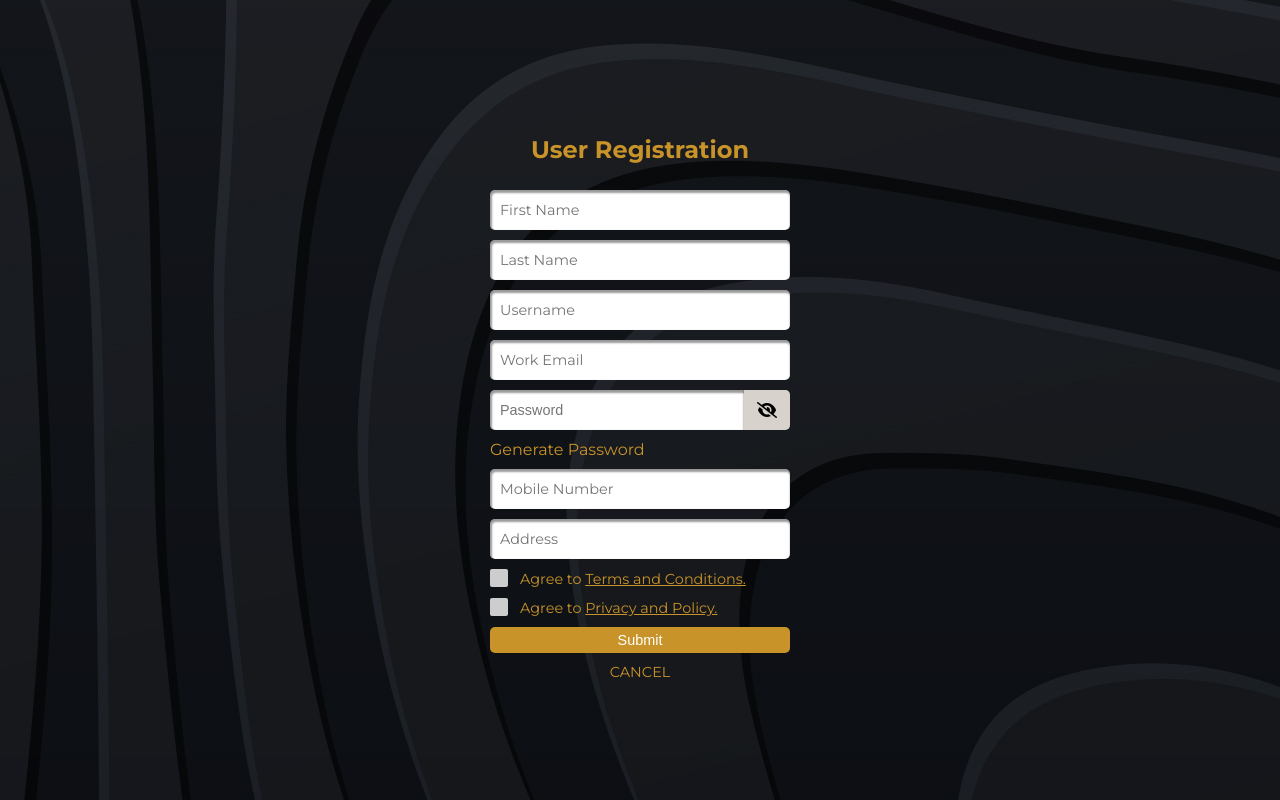
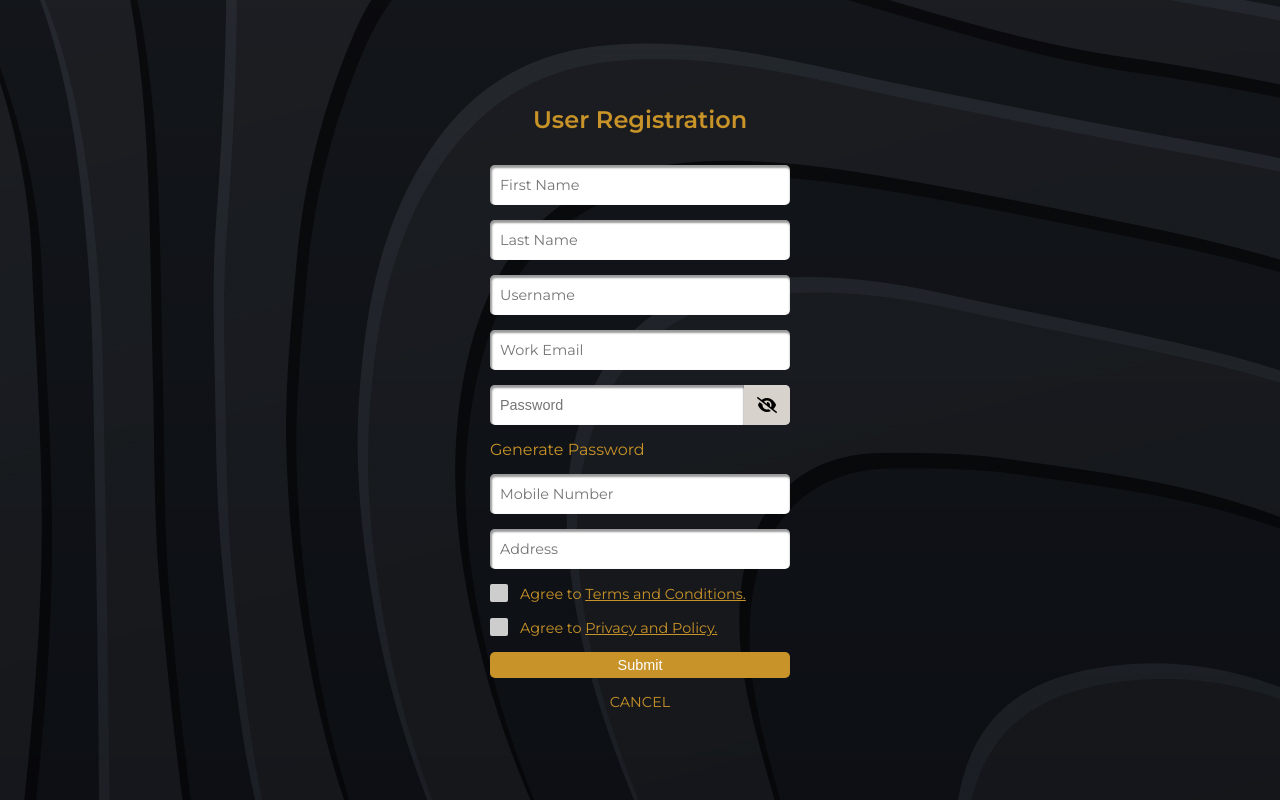
Before and after one commit to ace-caspe/aopc-cms-design, a plain HTML site: page regisration.html in a window 1280 px wide. Drawn offline with Linux system fonts and the light colour scheme.

Commit message:
update dregistration page

```diff
--- a/regisration.html
+++ b/regisration.html
@@ -31,6 +31,10 @@
       font-family: "Montserrat-Bold";
       src: url("/fonts/Montserrat/Montserrat-Bold.ttf");
     }
+    @font-face {
+      font-family: "Montserrat-SemiBold";
+      src: url("/fonts/Montserrat/Montserrat-SemiBold.ttf");
+    }
     body {
       margin: 0;
       box-sizing: border-box;
@@ -48,12 +52,12 @@
       display: flex;
       flex-direction: column;
       justify-content: center;
-      gap: 10px;
+      gap: 15px;
     }
     form h1 {
       text-align: center;
       color: #c89328;
-      font-family: "Montserrat-Bold";
+      font-family: "Montserrat-SemiBold";
       font-size: clamp(1rem, 2vw, 1.5rem);
     }
     form .cl-input {
```
